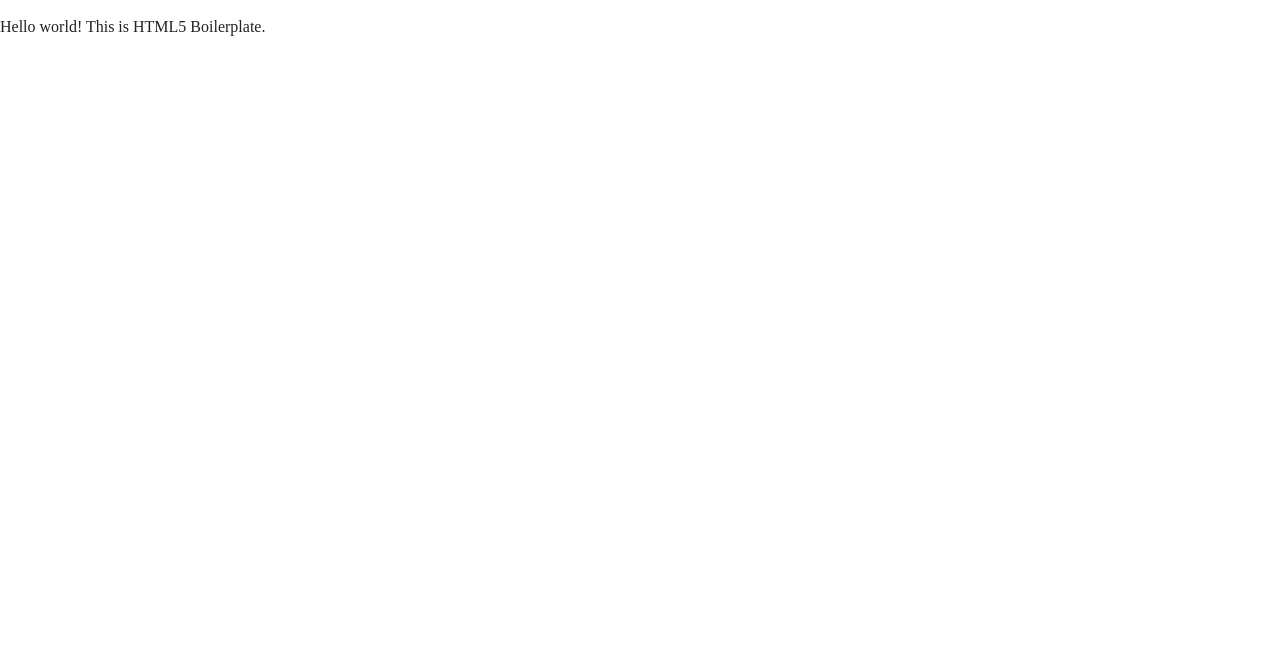
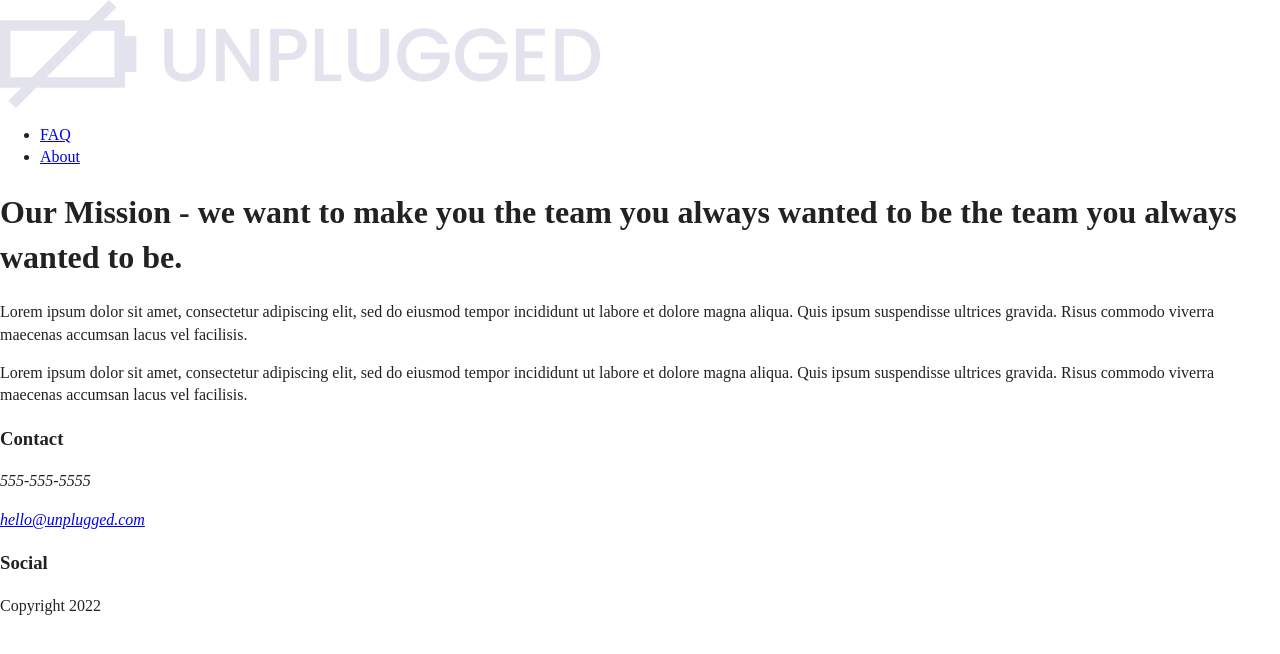
Before and after one commit to mikaturner/unplugged-retreat, a website: page about/index.html in a window 1280 px wide. Drawn offline with Linux system fonts and the light colour scheme.

Commit message:
Added text and structure to about.html

```diff
--- a/about/index.html
+++ b/about/index.html
@@ -3,7 +3,7 @@
 
 <head>
   <meta charset="utf-8">
-  <title></title>
+  <title>About</title>
   <meta name="description" content="">
   <meta name="viewport" content="width=device-width, initial-scale=1">
 
@@ -22,10 +22,64 @@
   <meta name="theme-color" content="#fafafa">
 </head>
 
+
 <body>
+<!-- Header Section-->
+  <header>
+    <div class="content-wrapper">
+      <a href="#"><img src="../img/unpluggedlogo.png" alt="unplugged logo"></a>
+      <div class="header-divider"></div>
+      <nav>
+           <ul>
+               <li><a href="../faq/index.html" target="_blank">FAQ</a></li>
+               <li><a href="../about/index.html" target="_self">About</a></li>
+           </ul>
+      </nav>
+    </div>
+  </header>
+  <main>
+    <section class="mission">
+      <div class="content-wrapper">
+          <div class="mission-content">
+            <h1>Our Mission - we want to make you the team you always wanted to be the team you always wanted to be.</h1>
+            <p>Lorem ipsum dolor sit amet, consectetur adipiscing elit, sed do eiusmod tempor incididunt ut labore et dolore
+              magna aliqua. Quis ipsum suspendisse ultrices gravida. Risus commodo viverra maecenas accumsan lacus vel facilisis.</p>
+            <p>Lorem ipsum dolor sit amet, consectetur adipiscing elit, sed do eiusmod tempor incididunt ut labore et dolore
+              magna aliqua. Quis ipsum suspendisse ultrices gravida. Risus commodo viverra maecenas accumsan lacus vel facilisis.</p>
+          </div>
+      </div> <!-- mission content wrapper ends -->
+  </section> <!-- contact-info -->
+  </main>
+  <embed class="map">
+    <figure></figure>
+  </embed>
 
-  <!-- Add your site or application content here -->
-  <p>Hello world! This is HTML5 Boilerplate.</p>
+  <!--Footer Section-->
+  <footer>
+    <div class="content-wrapper">
+        <div class="footer-content">
+          <div class="contact">
+            <h3>Contact</h3>
+            <address>
+              <p>555-555-5555</p>
+              <a href = "mailto: hello@unplugged.com">hello@unplugged.com</a>
+            </address>
+          </div>
+            <div class="social">
+                <div class="social-icons">
+                  <h3>Social</h3>
+                    <p><a href="https://www.facebook.com/yoursite" target="_blank"></a></p>
+                    <p><a href="https://www.instagram.com/" target="_blank"></a></p>
+                    <p><a href="https://www.twitter.com/" target="_blank"></a></p>
+                </div>
+            </div>
+        </div> <!-- footer content ends -->
+    </div> <!--footer content-wrapper ends-->
+
+    <div class="copyright">
+      <p>Copyright 2022</p>
+    </div>
+</footer>
   <script src="../js/vendor/modernizr-3.11.2.min.js"></script>
   <script src="../js/plugins.js"></script>
   <script src="../js/main.js"></script>
```
